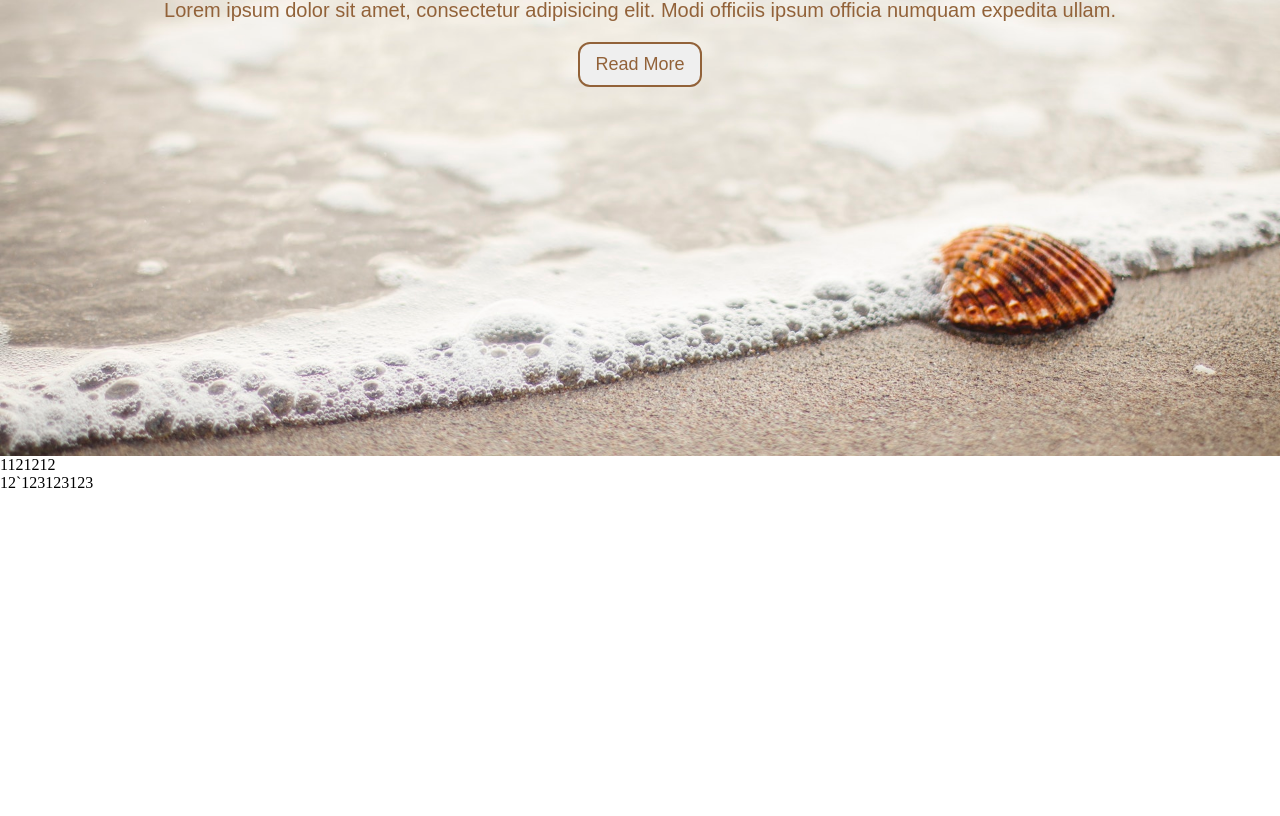
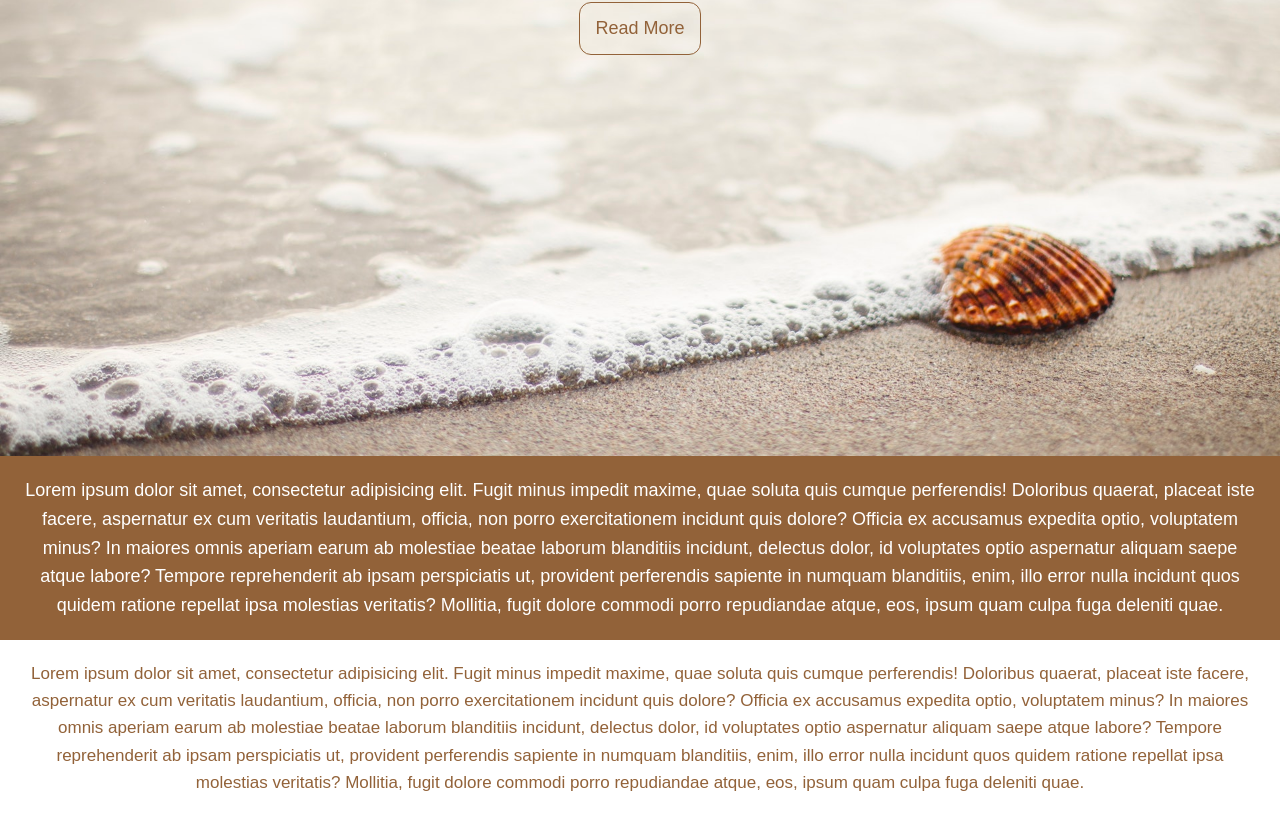
Before and after one commit to vlasoffivan95/landing-page, a plain HTML site: page index.html in a window 1280 px wide. Shown: the part 344-1160 px from the top of the page. Before the commit the page ends 836 px from the top, so only its background shows below. Drawn offline with Linux system fonts and the light colour scheme.

Commit message:
Add span and article

```diff
--- a/assets/css/style.css
+++ b/assets/css/style.css
@@ -2,6 +2,10 @@
 margin: 0;
 padding: 0;
 box-sizing: border-box;
+}
+
+body{
+    font-family: Arial, sans-serif, sans-serif;
 }
 
 .for-header{
@@ -13,7 +17,7 @@ box-sizing: border-box;
     background-repeat: no-repeat;
     background-position: center;
     height: 100vh;
-    padding-top: 35vh;
+    padding-top: 30vh;
 }
 
 .for-header h1{
@@ -31,10 +35,11 @@ box-sizing: border-box;
     color: #926239;
     border-radius: 12px;
     text-align: center;
-    padding: 10px 15px;
-    border:2px solid;
+    padding: 15px 15px;
+    border:1px solid;
     border-color: #926239;
     font-size: 18px;
+    background-color: rgba(20,20,20,0);
 
 }
 
@@ -42,3 +47,24 @@ box-sizing: border-box;
     background-color:#926239 ;
     color: white;
 }
+
+.arcticle-brown
+{
+    text-align: center;
+    color:white;
+    padding: 20px;
+    background-color: #926239;
+    font-size: 18px;
+    line-height: 1.6;
+}
+
+
+.arcticle-white
+{
+    text-align: center;
+    color:#926239;;
+    padding: 20px;
+    background-color: white;
+    font-size: 17px;
+    line-height: 1.6;
+}
--- a/index.html
+++ b/index.html
@@ -9,12 +9,46 @@
   </head>
   <body>
     <header class="for-header">
-        <h1>Welcome To The Beach</h1>
-        <p>Lorem ipsum dolor sit amet, consectetur adipisicing elit. Modi officiis ipsum officia numquam expedita ullam.</p>
-        <button class="btn-readmore">Read More</button>
+      <h1>Welcome To The Beach</h1>
+      <p>
+        Lorem ipsum dolor sit amet, consectetur adipisicing elit. Modi officiis
+        ipsum officia numquam expedita ullam.
+      </p>
+      <button class="btn-readmore">Read More</button>
     </header>
-
-    <div>1121212</div>
-    <div>12`123123123</div>
+    <span>
+      <article class="arcticle-brown">
+        <p>
+          Lorem ipsum dolor sit amet, consectetur adipisicing elit. Fugit minus
+          impedit maxime, quae soluta quis cumque perferendis! Doloribus
+          quaerat, placeat iste facere, aspernatur ex cum veritatis laudantium,
+          officia, non porro exercitationem incidunt quis dolore? Officia ex
+          accusamus expedita optio, voluptatem minus? In maiores omnis aperiam
+          earum ab molestiae beatae laborum blanditiis incidunt, delectus dolor,
+          id voluptates optio aspernatur aliquam saepe atque labore? Tempore
+          reprehenderit ab ipsam perspiciatis ut, provident perferendis sapiente
+          in numquam blanditiis, enim, illo error nulla incidunt quos quidem
+          ratione repellat ipsa molestias veritatis? Mollitia, fugit dolore
+          commodi porro repudiandae atque, eos, ipsum quam culpa fuga deleniti
+          quae.
+        </p>
+      </article>
+      <article class="arcticle-white">
+        <p>
+          Lorem ipsum dolor sit amet, consectetur adipisicing elit. Fugit minus
+          impedit maxime, quae soluta quis cumque perferendis! Doloribus
+          quaerat, placeat iste facere, aspernatur ex cum veritatis laudantium,
+          officia, non porro exercitationem incidunt quis dolore? Officia ex
+          accusamus expedita optio, voluptatem minus? In maiores omnis aperiam
+          earum ab molestiae beatae laborum blanditiis incidunt, delectus dolor,
+          id voluptates optio aspernatur aliquam saepe atque labore? Tempore
+          reprehenderit ab ipsam perspiciatis ut, provident perferendis sapiente
+          in numquam blanditiis, enim, illo error nulla incidunt quos quidem
+          ratione repellat ipsa molestias veritatis? Mollitia, fugit dolore
+          commodi porro repudiandae atque, eos, ipsum quam culpa fuga deleniti
+          quae.
+        </p>
+      </article>
+    </span>
   </body>
 </html>
```
